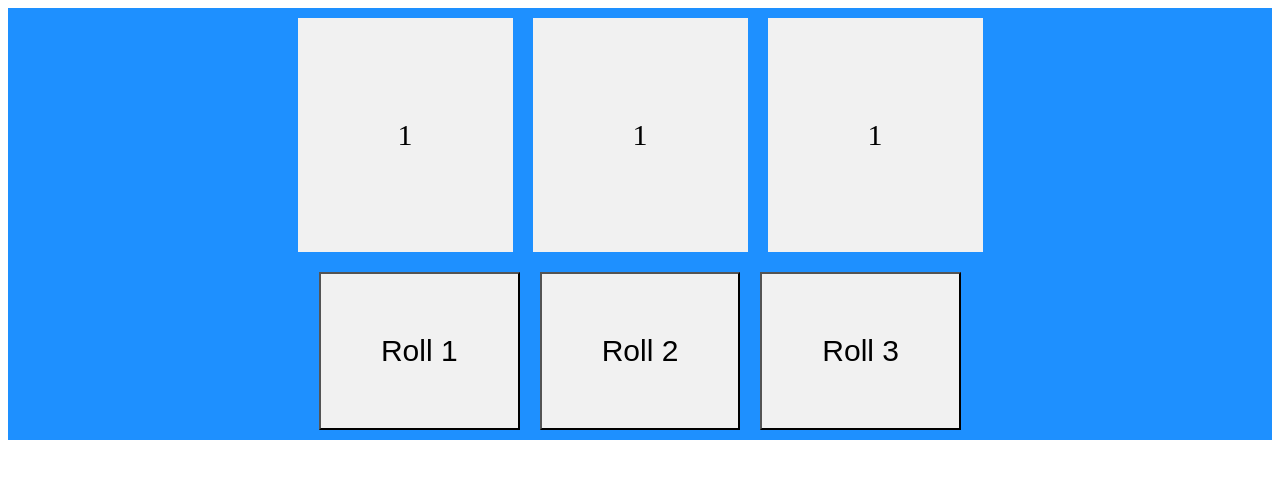
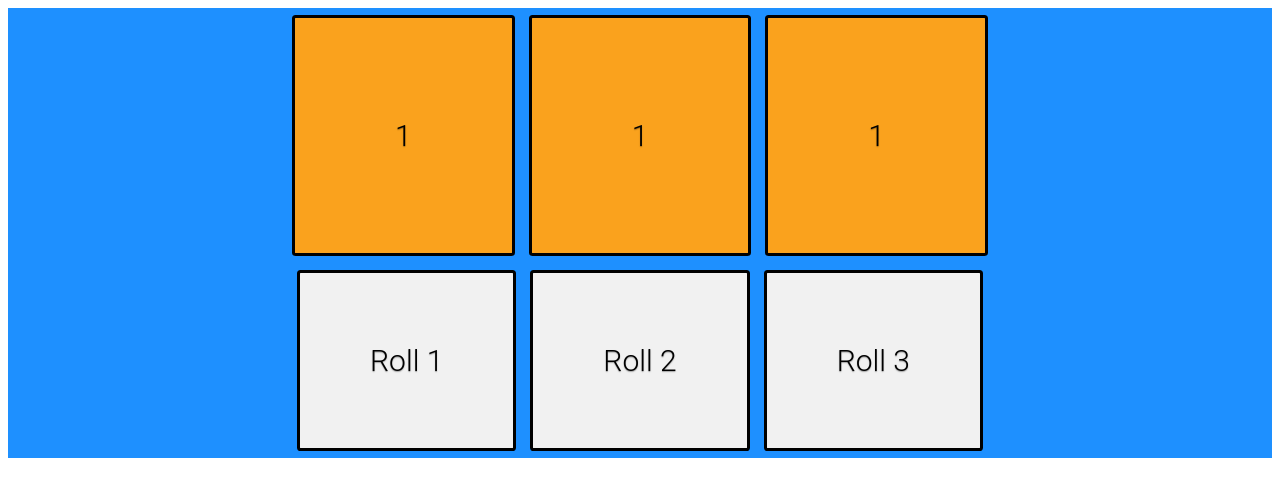
Before and after one commit to dd8888/dado-js, a website built with Parcel: page src/index.html in a window 1280 px wide. Built offline with nearby package versions, Linux system fonts and the light colour scheme.

Commit message:
Changed styles

```diff
--- a/package.json
+++ b/package.json
@@ -5,7 +5,9 @@
   "main": "index.js",
   "scripts": {
     "start": "parcel src/index.html",
-    "test": "echo \"Error: no test specified\" && exit 1"
+    "build": "parcel build src/index.html --public-url /dado-js/ && gh-pages -d build",
+    "test": "echo \"Error: no test specified\" && exit 1",
+    "clean": "rm -rf dist build .cache gh-pages-clean"
   },
   "author": "",
   "license": "ISC",
--- a/src/css/index.css
+++ b/src/css/index.css
@@ -1,25 +1,52 @@
 .contenedor {
-    display         : flex;
-    background-color: DodgerBlue;
-    justify-content : center;
+  display: flex;
+  background-color: DodgerBlue;
+  justify-content: center;
 }
 
 .contenedorBotones {
-    display         : flex;
-    background-color: DodgerBlue;
-    justify-content : center;
+  display: flex;
+  background-color: DodgerBlue;
+  justify-content: center;
 }
 
-.contenedor>div {
-    background-color: #f1f1f1;
-    margin          : 10px;
-    padding         : 100px;
-    font-size       : 30px;
+.contenedor > div {
+  display: inline-block;
+  padding: 100px;
+  border: 0.1em solid #000000;
+  margin: 7px;
+  border-radius: 0.12em;
+  box-sizing: border-box;
+  text-decoration: none;
+  font-family: "Roboto", sans-serif;
+  font-weight: 300;
+  color: #000000;
+  text-shadow: 0 0.04em 0.04em rgba(0, 0, 0, 0.35);
+  background-color: #faa21d;
+  text-align: center;
+  font-size: 30px;
 }
 
-.contenedorBotones>button {
-    background-color: #f1f1f1;
-    margin          : 10px;
-    padding         : 60px;
-    font-size       : 30px;
+.contenedorBotones > button {
+  display: inline-block;
+  padding: 70px;
+  border: 0.1em solid #000000;
+  margin: 7px;
+  border-radius: 0.12em;
+  box-sizing: border-box;
+  text-decoration: none;
+  font-family: "Roboto", sans-serif;
+  font-weight: 300;
+  color: #000000;
+  text-shadow: 0 0.04em 0.04em rgba(0, 0, 0, 0.35);
+  background-color: #ffffff;
+  text-align: center;
+  transition: all 0.15s;
+  background-color: #f1f1f1;
+  font-size: 30px;
 }
+.contenedorBotones > button:hover {
+  text-shadow: 0 0 2em rgba(255, 255, 255, 1);
+  color: #faa21d;
+  border-color: #faa21d;
+}
```
Also changed, not shown: 7 other files.
